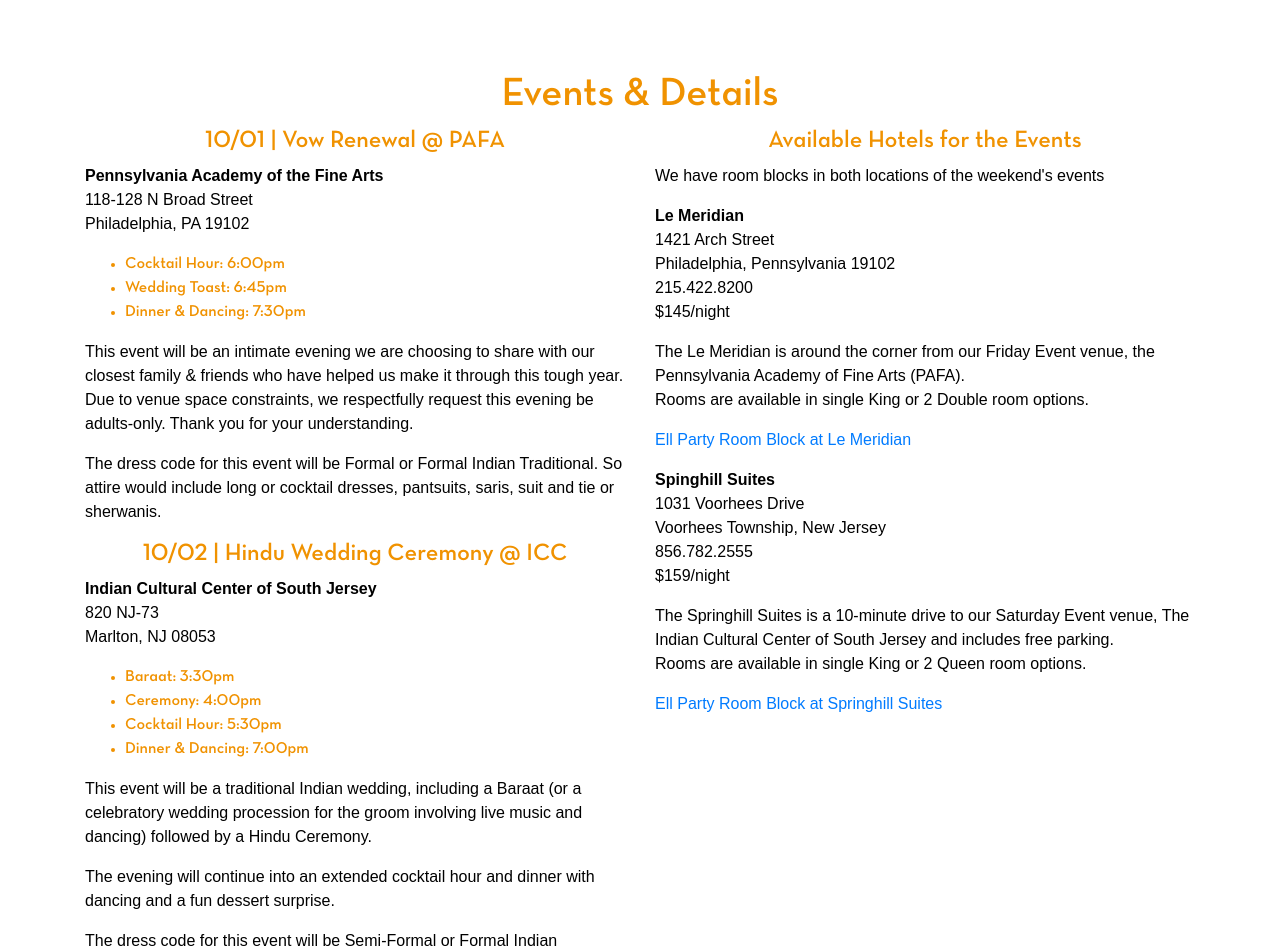
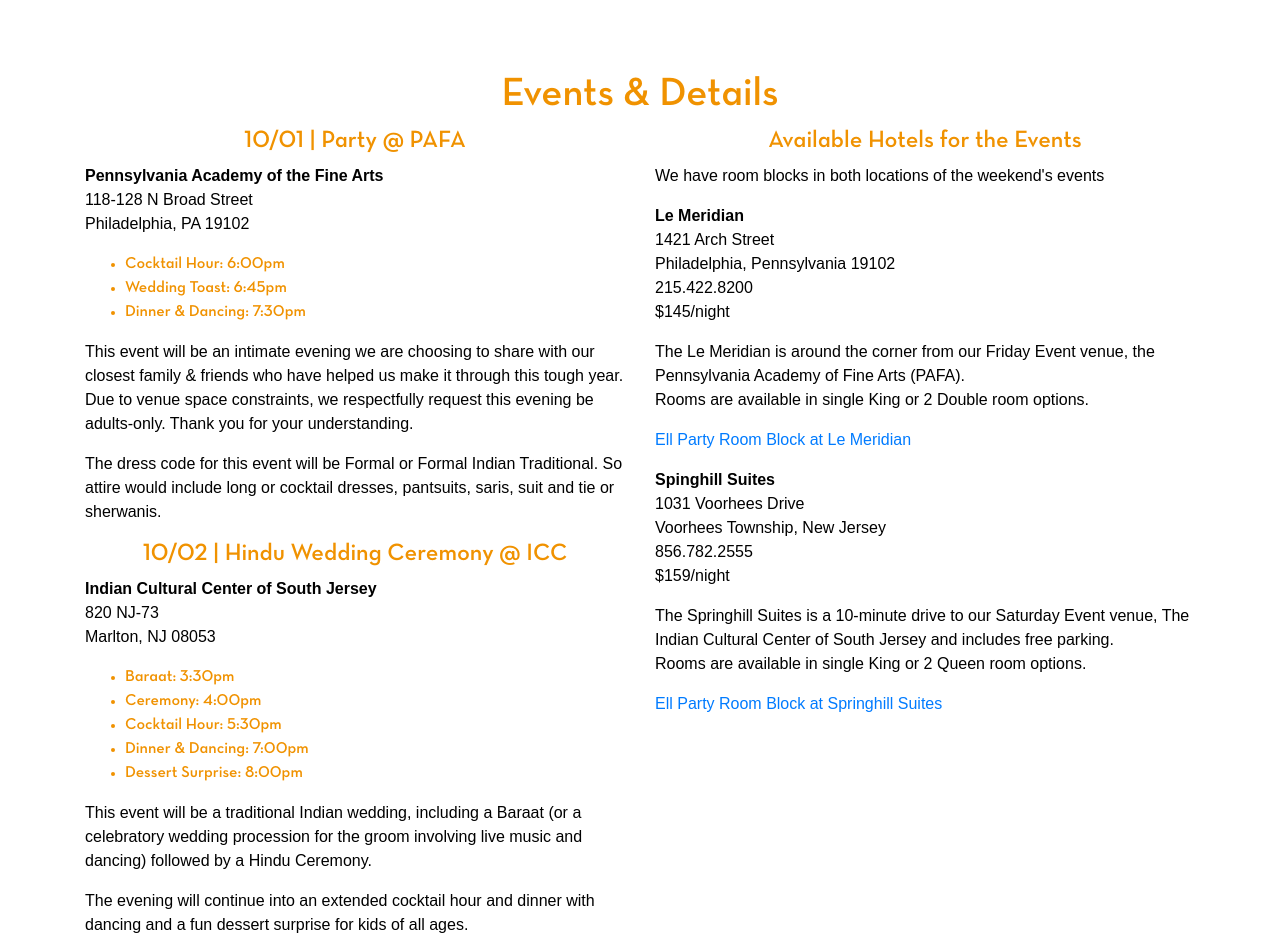
Before and after one commit to Chrisell/chris-and-sumita, a React (Create React App) app: page /events in a window 1280 px wide. Shown: the part 160-1112 px from the top of the page. Built offline with nearby package versions, Linux system fonts and the light colour scheme.

Commit message:
Dessert details

```diff
--- a/src/EventsPage.js
+++ b/src/EventsPage.js
@@ -49,7 +49,7 @@ class EventPage extends React.Component {
                 <h1>Events &amp; Details</h1>
                 <Row xs={1} sm={1} md={2} >
                     <Col>
-                        <h4>10/01 | Vow Renewal @ PAFA</h4>
+                        <h4>10/01 | Party @ PAFA</h4>
                         <p><b>Pennsylvania Academy of the Fine Arts</b><br />118-128 N Broad Street <br />Philadelphia, PA 19102</p>
                         <ul>
                             <li>Cocktail Hour: 6:00pm</li>
@@ -65,13 +65,14 @@ class EventPage extends React.Component {
                             <li>Ceremony: 4:00pm</li>
                             <li>Cocktail Hour: 5:30pm</li>
                             <li>Dinner &amp; Dancing: 7:00pm</li>
+                            <li>Dessert Surprise: 8:00pm</li>
                         </ul>
                         <p>This event will be a traditional Indian wedding, including a Baraat (or a celebratory wedding procession for the groom involving live music and dancing) followed by a Hindu Ceremony.</p>
-                        <p>The evening will continue into an extended cocktail hour and dinner with dancing and a fun dessert surprise.</p>
+                        <p>The evening will continue into an extended cocktail hour and dinner with dancing and a fun dessert surprise for kids of all ages.</p>
                         <p>The dress code for this event will be Semi-Formal or Formal Indian Traditional. So attire traditionally for women include wear saris, lehengas, cocktail dresses, or pantsuits, while attire traditionaly for men include sherwanis, kurta pyjama, or suit and tie. </p>
                         <p>As we know some of our family may not be familiar with where to shop for traditional Indian clothing but want to participate in the tradition, we’ve put together some options below.</p>
                         <p>If you’re local to the tri-state area and want to try on clothing in person, we’d recommend going to the Indian clothing stores in Edison or Iselin, New Jersey. There are a variety of prices and options for you to choose from for same day purchase.</p>
-                        <p>There are many websites that have ready to ship options (such as <a href="https://g3fashion.com/en-us" target="_blank" rel="noopener noreferrer">G3 Fashion</a> , <a href="https://www.kalkifashion.com/" target="_blank" rel="noopener noreferrer">Kalki Fashion</a> , or <a href="https://www.azafashions.com/" target="_blank" rel="noopener noreferrer">Aza Fashion</a> ) or Etsy and Amazon give you flexibility too. For those newer to Indian fashion, women should try lenghas or lehenga, salwar kameez (longer tunic with pants) and pre-pleated saris as they are easier to put on than a traditional sari. Men’s options would be kurta sets or sherawanis, which both consist of a longer tunic with a drawstring pants.</p>
+                        <p>There are many websites that have ready to ship options (such as <a href="https://g3fashion.com/en-us" target="_blank" rel="noopener noreferrer">G3 Fashion</a>, <a href="https://www.kalkifashion.com/" target="_blank" rel="noopener noreferrer">Kalki Fashion</a>, or <a href="https://www.azafashions.com/" target="_blank" rel="noopener noreferrer">Aza Fashion</a>) or Etsy and Amazon give you flexibility too. For those newer to Indian fashion, women should try lenghas or lehenga, salwar kameez (longer tunic with pants) and pre-pleated saris as they are easier to put on than a traditional sari. Men’s options would be kurta sets or sherawanis, which both consist of a longer tunic with a drawstring pants.</p>
                     </Col>
                     <Col>
                         <h4>Available Hotels for the Events</h4>
```
